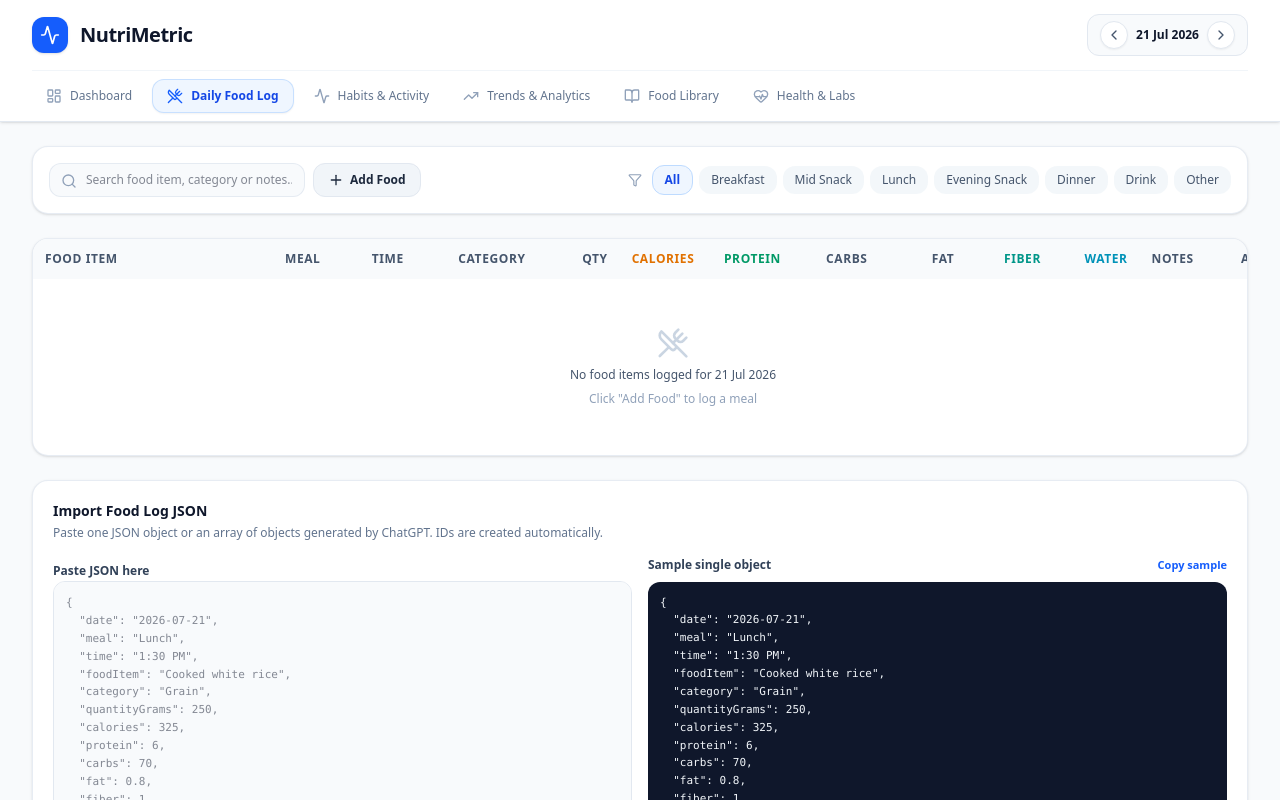
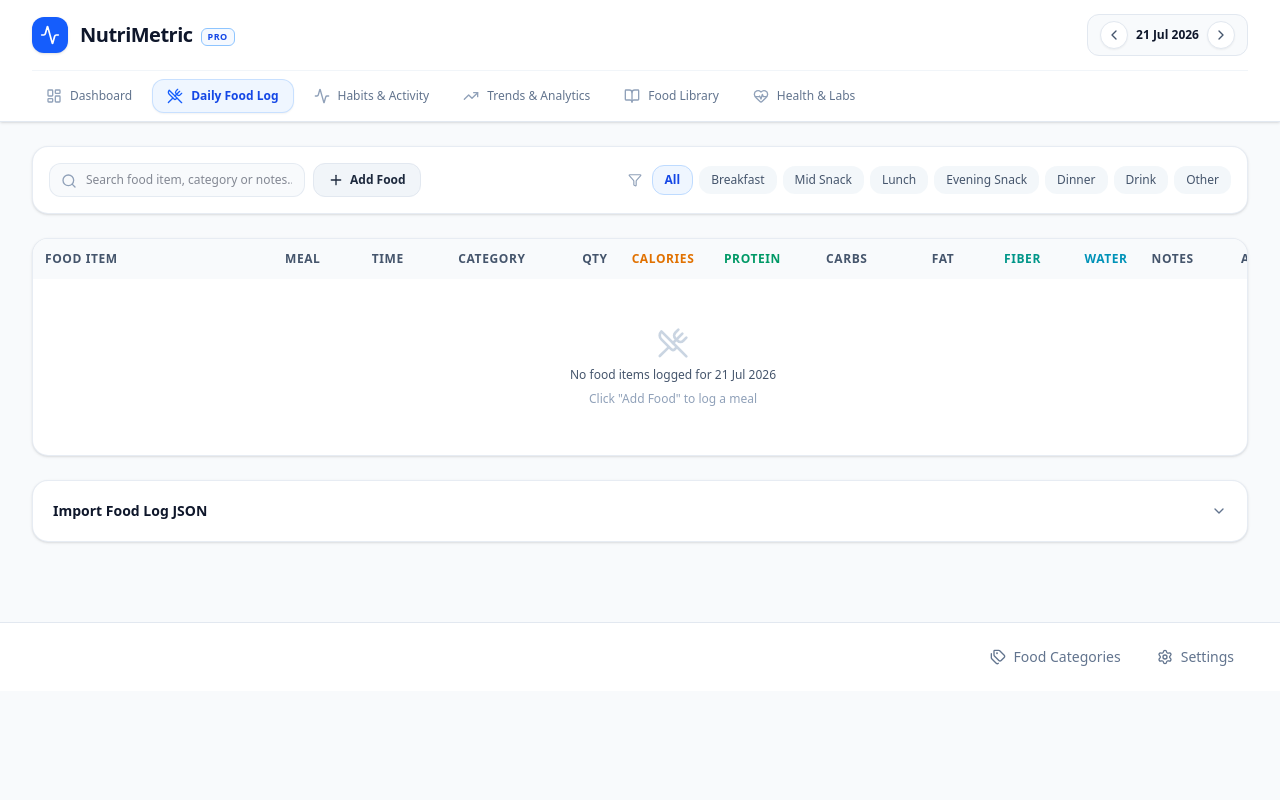
Before and after one commit to thyash11/health-react, a React (Vite) app: page / in a window 1280 px wide. Both pictures are taken after a click on the button "Daily Food Log". Shown: the top 800 px of the page. Built offline with nearby package versions, Linux system fonts and the light colour scheme.

Commit message:
more fixes

```diff
--- a/src/components/Navigation.tsx
+++ b/src/components/Navigation.tsx
@@ -70,6 +70,9 @@ export const Navigation: React.FC<NavigationProps> = ({
             <div>
               <h1 className="text-xl font-bold tracking-tight text-slate-900 flex items-center gap-2">
                 NutriMetric
+                <span className="mt-1 rounded-md border border-blue-300 font-extrabold bg-blue-50/60 px-1.5 py-0.5 text-[9px] uppercase tracking-wider text-blue-700">
+                  Pro
+                </span>
               </h1>
             </div>
           </div>
--- a/src/components/foodlog/DailyFoodLogView.tsx
+++ b/src/components/foodlog/DailyFoodLogView.tsx
@@ -9,7 +9,8 @@ import {
   Calendar,
   X,
   Check,
-  Info
+  Info,
+  ChevronDown,
 } from "lucide-react";
 import { useTracker } from "../../context/TrackerContext";
 import { DailyLogEntry, MealType, FoodCategory, FoodItem } from "../../types";
@@ -45,6 +46,7 @@ export const DailyFoodLogView: React.FC<DailyFoodLogViewProps> = ({
   const [editingId, setEditingId] = useState<string | null>(null);
   const [jsonInput, setJsonInput] = useState("");
   const [jsonMessage, setJsonMessage] = useState<{ type: "error" | "success"; text: string } | null>(null);
+  const [showJsonImport, setShowJsonImport] = useState(false);
 
   // Form State
   const [formMeal, setFormMeal] = useState<MealType>("Breakfast");
@@ -671,13 +673,23 @@ export const DailyFoodLogView: React.FC<DailyFoodLogViewProps> = ({
       </div>
 
       {/* JSON Import */}
-      <section className="bg-white border border-slate-200/80 rounded-2xl p-4 sm:p-5 shadow-sm space-y-4">
-        <div>
+      <section className="rounded-2xl border border-slate-200/80 bg-white p-4 shadow-sm sm:p-5">
+        <button
+          type="button"
+          onClick={() => setShowJsonImport((current) => !current)}
+          aria-expanded={showJsonImport}
+          aria-controls="food-log-json-content"
+          className="flex w-full items-center justify-between gap-3 text-left"
+        >
           <h3 className="text-sm font-bold text-slate-900">Import Food Log JSON</h3>
-          <p className="text-xs text-slate-500 mt-1">
+          <ChevronDown className={`h-4 w-4 shrink-0 text-slate-500 transition-transform ${showJsonImport ? "rotate-180" : ""}`} />
+        </button>
+
+        {showJsonImport && (
+        <div id="food-log-json-content" className="mt-4 space-y-4">
+          <p className="text-xs text-slate-500">
             Paste one JSON object or an array of objects generated by ChatGPT. IDs are created automatically.
           </p>
-        </div>
 
         <div className="grid grid-cols-1 lg:grid-cols-2 gap-4">
 
@@ -749,6 +761,8 @@ export const DailyFoodLogView: React.FC<DailyFoodLogViewProps> = ({
             </p>
           </div>
         </div>
+        </div>
+        )}
       </section>
 
     </div>
```
